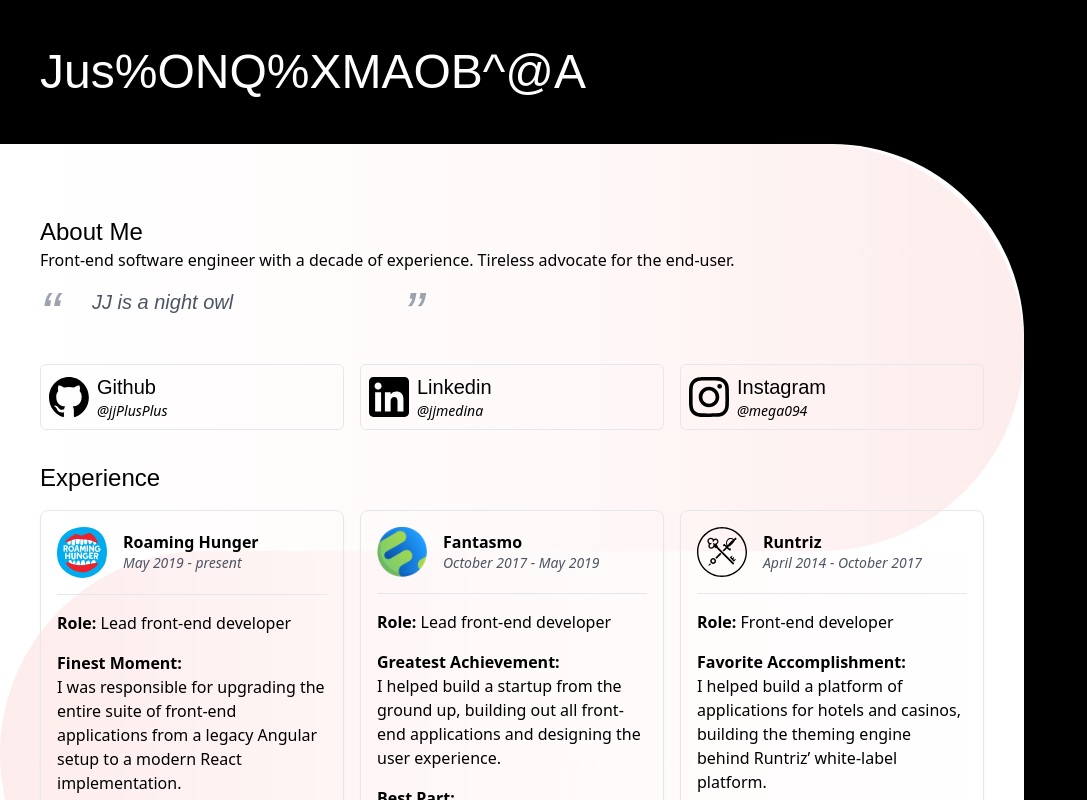
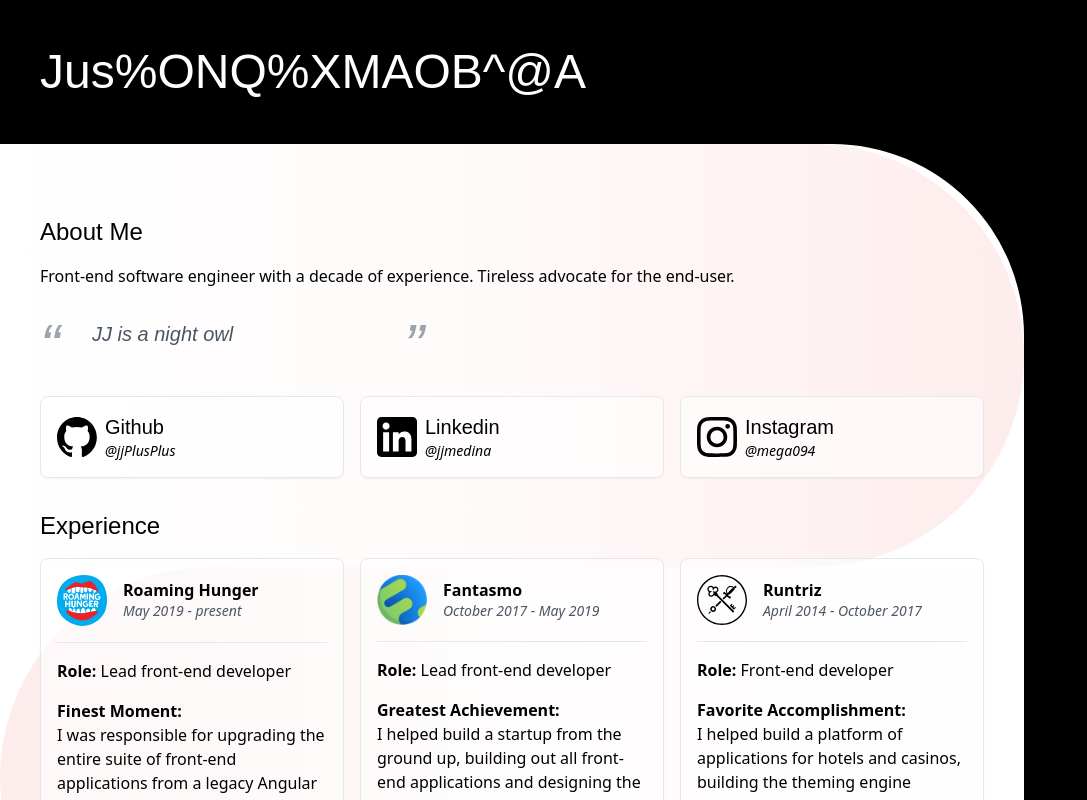
Before and after one commit to jjPlusPlus/personal-website-2023, a Next.js app: page / in a window 1280 px wide. Shown: the top 800 px of the page, without its empty margins (0-1087 px from the left). Built offline with nearby package versions, Linux system fonts and the light colour scheme; a web font is replaced by a local one.

Commit message:
added some more visual tweaks

```diff
--- a/src/app/globals.css
+++ b/src/app/globals.css
@@ -33,7 +33,7 @@
   font-family: var(--font-opensans);
 }
 .card {
-  @apply border border-gray-200 rounded-lg shadow-sm p-4;
+  @apply border border-gray-200 rounded-lg shadow-sm p-4 bg-white bg-opacity-60;
 }
 .pill {
   @apply rounded-md px-4 py-2;
--- a/src/app/page.tsx
+++ b/src/app/page.tsx
@@ -44,9 +44,12 @@
 export function AboutMe() {
   return (
     <div className="my-8">
-      <h2 className="text-2xl">About Me</h2>
-
-      <p>Front-end software engineer with a decade of experience. Tireless advocate for the end-user.</p>
+      <h2 className="text-2xl">
+        About Me
+      </h2>
+      <p className="text py-4">
+        Front-end software engineer with a decade of experience. Tireless advocate for the end-user.
+      </p>
 
       <div className="flex justify-center max-w-sm">
         <p className={
@@ -209,7 +212,7 @@
         <li className="hover:-translate-y-1 transition ease-linear duration-100 transform-gpu">
           <a
             href="https://github.com/jjPlusPlus" target="_blank" rel="noreferrer noopener"
-            className="flex items-center border rounded-md p-2 hover:bg-gray-100"
+            className="flex items-center card p-2 hover:bg-red-100 hover:bg-gradient-to-r from-red-50 via-red-100 to-white"
           >
             <Image
               src="/github-logo.svg"
@@ -232,7 +235,7 @@
         <li className="hover:-translate-y-1 transition ease-linear duration-100 transform-gpu">
           <a
             href="https://www.linkedin.com/in/jjmedina/" target="_blank" rel="noreferrer noopener"
-            className="flex items-center border rounded-md p-2 hover:bg-gray-100"
+            className="flex items-center card p-2 hover:bg-red-100 hover:bg-gradient-to-r from-red-50 via-red-100 to-white"
           >
             <Image
               src="/linkedin-logo.svg"
@@ -255,7 +258,7 @@
         <li className="hover:-translate-y-1 transition ease-linear duration-100 transform-gpu">
           <a
             href="https://www.instagram.com/mega094/" target="_blank" rel="noreferrer noopener"
-            className="flex items-center border rounded-md p-2 hover:bg-gray-100"
+            className="flex items-center card p-2 hover:bg-red-100 hover:bg-gradient-to-r from-red-50 via-red-100 to-white"
           >
             <Image
               src="/instagram-logo.svg"
```
Also changed, not shown: package.json (+6 -5 lines), 1 other file (tests, documents, lock files or other folders).
